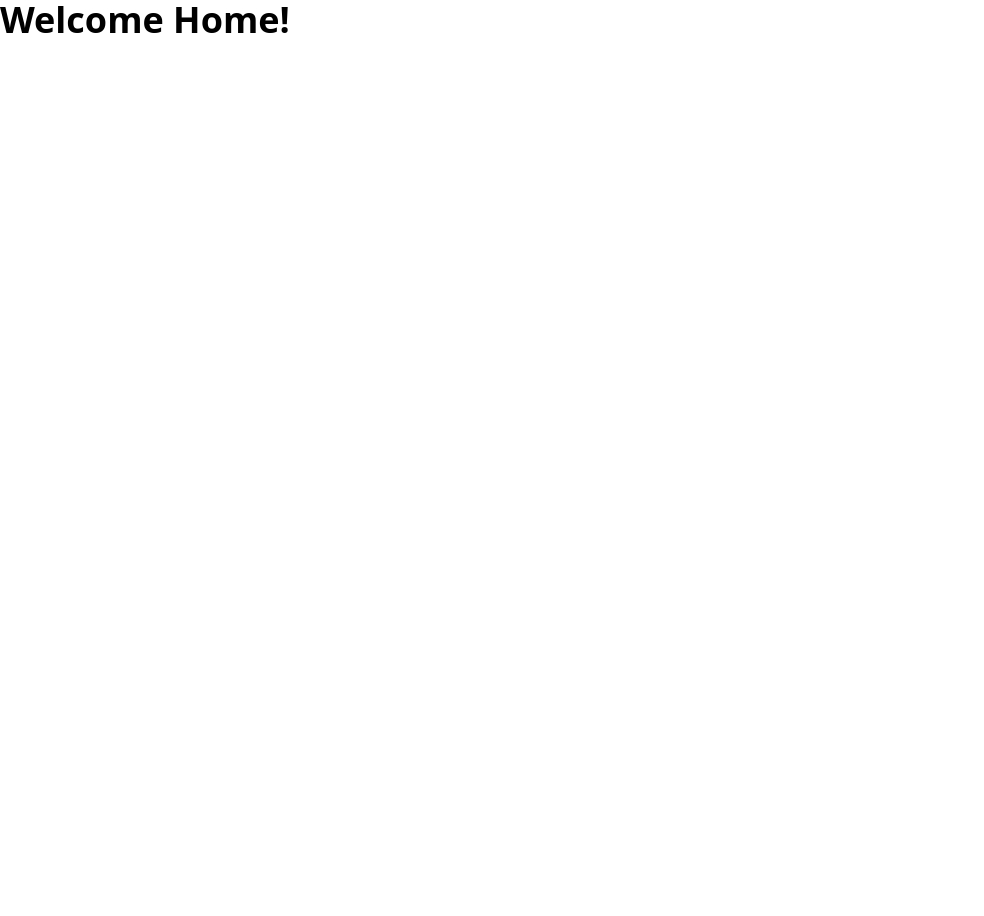
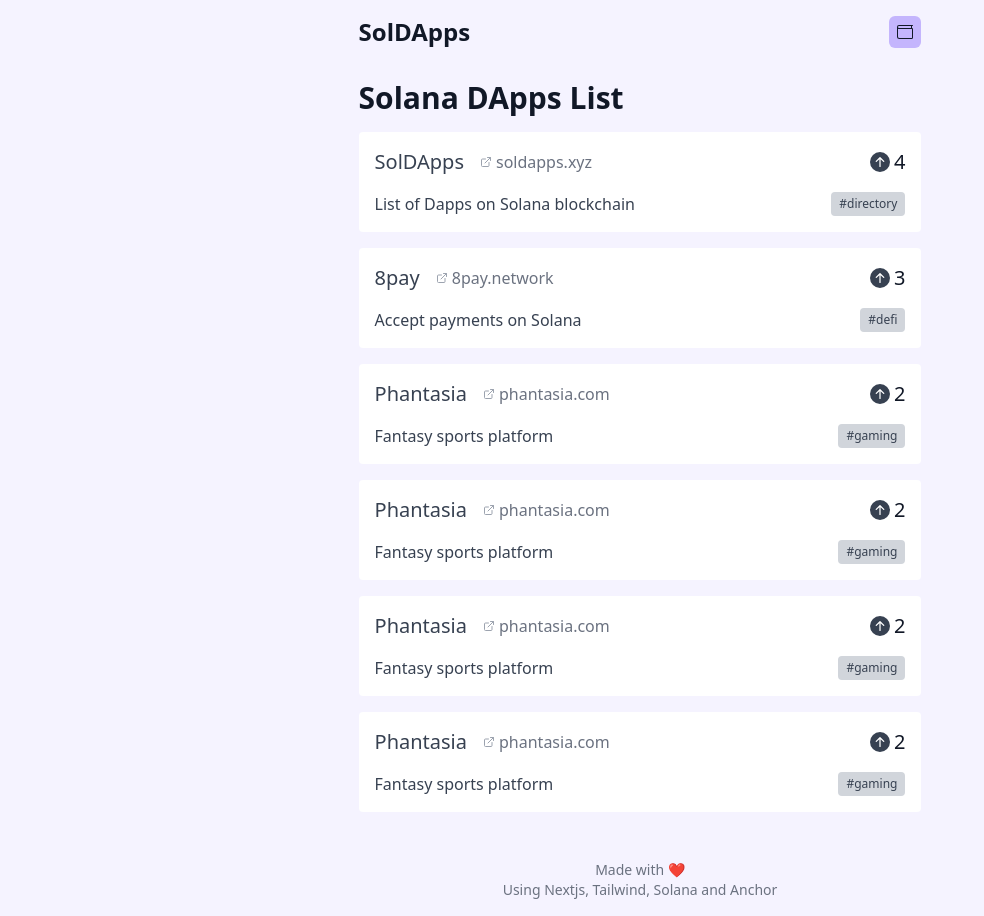
Before and after one commit to monishkumar7/soldapps, a React (Create React App) app: page / in a window 1280 px wide. Shown: the whole page, without its empty margins (0-984 px from the left). Before the commit the page ends 800 px from the top, so only its background shows below. Built offline with nearby package versions, Linux system fonts and the light colour scheme.

Commit message:
add page ui

```diff
--- a/package.json
+++ b/package.json
@@ -9,6 +9,7 @@
     "@testing-library/user-event": "^12.1.10",
     "react": "^17.0.2",
     "react-dom": "^17.0.2",
+    "react-icons": "^4.3.1",
     "react-scripts": "4.0.3",
     "web-vitals": "^1.0.1"
   },
--- a/src/App.js
+++ b/src/App.js
@@ -1,7 +1,20 @@
 import React from 'react';
 
+import Header from './components/Header';
+import Footer from './components/Footer';
+import ConnectWallet from './components/ConnectWallet';
+import AppList from './components/AppList';
+
 const App = () => {
-  return <div className="text-4xl font-extrabold">Welcome Home!</div>;
+  return (
+    <div className="bg-purple-50 text-gray-900">
+      <div className="max-w-prose mx-auto min-h-screen flex flex-col justify-between">
+        <Header />
+        <AppList />
+        <Footer />
+      </div>
+    </div>
+  );
 };
 
 export default App;
--- /dev/null
+++ b/src/components/AppList.js
@@ -0,0 +1,86 @@
+import React from 'react';
+import { FiExternalLink } from 'react-icons/fi';
+import { BsArrowUpCircleFill } from 'react-icons/bs';
+
+const dapps = [
+  {
+    name: 'SolDApps',
+    url: 'soldapps.xyz',
+    description: 'List of Dapps on Solana blockchain',
+    category: 'directory',
+    votes: '4'
+  },
+  {
+    name: '8pay',
+    url: '8pay.network',
+    description: 'Accept payments on Solana',
+    category: 'defi',
+    votes: '3'
+  },
+  {
+    name: 'Phantasia',
+    url: 'phantasia.com',
+    description: 'Fantasy sports platform',
+    category: 'gaming',
+    votes: '2'
+  },
+  {
+    name: 'Phantasia',
+    url: 'phantasia.com',
+    description: 'Fantasy sports platform',
+    category: 'gaming',
+    votes: '2'
+  },
+  {
+    name: 'Phantasia',
+    url: 'phantasia.com',
+    description: 'Fantasy sports platform',
+    category: 'gaming',
+    votes: '2'
+  },
+  {
+    name: 'Phantasia',
+    url: 'phantasia.com',
+    description: 'Fantasy sports platform',
+    category: 'gaming',
+    votes: '2'
+  }
+];
+
+const AppList = () => {
+  return (
+    <div className="p-4">
+      <h1 className="text-3xl font-extrabold mb-4">Solana DApps List</h1>
+      {dapps.map((dapp, dappIndex) => (
+        <div key={dappIndex} className="p-4 rounded my-4 bg-white">
+          <div className="flex justify-between mb-2">
+            <div className="flex">
+              <span className="text-xl font-medium text-gray-700 mr-4">
+                {dapp.name}
+              </span>
+              <a
+                href={dapp.url}
+                className="text-gray-500 hover:text-purple-600 flex items-center"
+              >
+                <FiExternalLink className="inline w-3 h-3 mr-1 text-gray-400" />
+                {dapp.url}
+              </a>
+            </div>
+            <div className="flex items-center">
+              <BsArrowUpCircleFill className="inline w-5 h-5 mr-1 text-gray-700" />
+              <span className="text-xl">{dapp.votes}</span>
+            </div>
+          </div>
+          <div className="flex justify-between items-center mt-4">
+            <p className="text-gray-700">{dapp.description}</p>
+            <span className="px-2 py-1 bg-gray-300 text-xs rounded text-gray-700">
+              #{dapp.category}
+            </span>
+          </div>
+        </div>
+      ))}
+    </div>
+  );
+};
+
+export default AppList;
--- /dev/null
+++ b/src/components/ConnectWallet.js
@@ -0,0 +1,19 @@
+import React from 'react';
+
+const ConnectWallet = () => {
+  return (
+    <div className="p-4">
+      <p className="text-3xl font-extrabold mb-2">
+        Never search for a Solana DApp again.
+      </p>
+      <p className="text-lg text-gray-600">
+        All your favorite Solana DApps in one place.
+      </p>
+      <button className="bg-purple-600 text-white rounded px-8 py-2 font-bold w-full mt-8">
+        Connect Wallet
+      </button>
+    </div>
+  );
+};
+
+export default ConnectWallet;
--- /dev/null
+++ b/src/components/Footer.js
@@ -0,0 +1,14 @@
+import React from 'react';
+
+const Footer = () => {
+  return (
+    <div className="text-center p-4">
+      <p className="text-sm text-gray-500">
+        Made with ❤️ <br />
+        Using Nextjs, Tailwind, Solana and Anchor
+      </p>
+    </div>
+  );
+};
+
+export default Footer;
--- /dev/null
+++ b/src/components/Header.js
@@ -0,0 +1,15 @@
+import React from 'react';
+import { BsWallet } from 'react-icons/bs';
+
+const Header = () => {
+  return (
+    <div className="p-4 flex items-center justify-between">
+      <h1 className="text-2xl font-bold">SolDApps</h1>
+      <div className="bg-purple-300 p-2 rounded-md">
+        <BsWallet />
+      </div>
+    </div>
+  );
+};
+
+export default Header;
```
Also changed, not shown: 2 other files (tests, documents, lock files or other folders).
